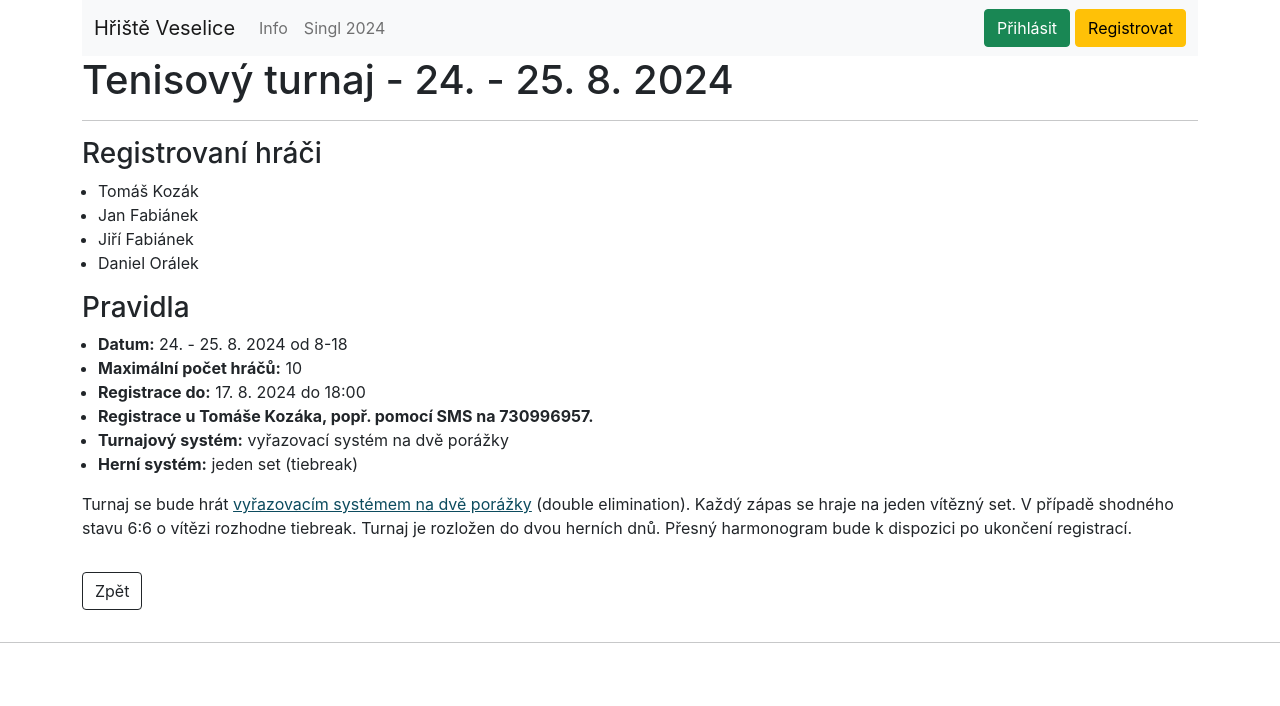
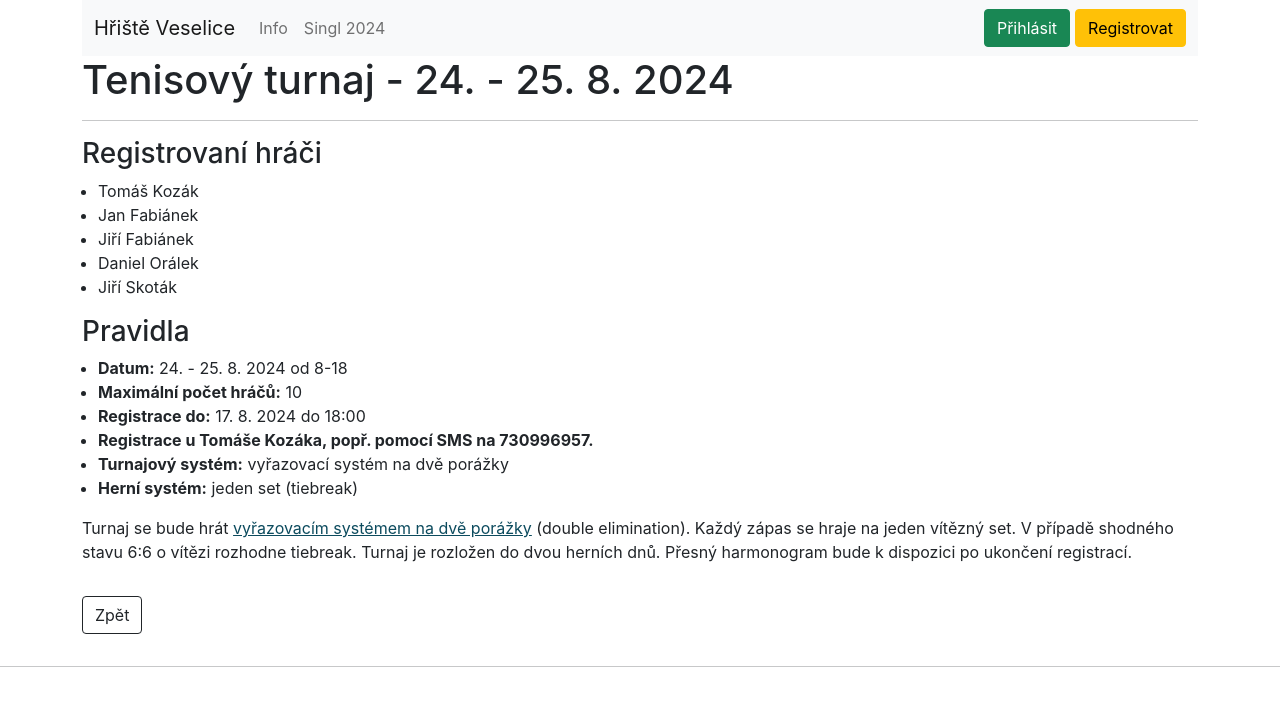
Before and after one commit to kotrzina/court-reservations, a Next.js app in the folder frontend/: page /turnaj/2024-singl in a window 1280 px wide. Shown: the top 706 px of the page. Built offline with nearby package versions, Linux system fonts and the light colour scheme.

Commit message:
Tour 2024 - add Jirka Skotak

```diff
--- a/frontend/pages/turnaj/2024-singl.tsx
+++ b/frontend/pages/turnaj/2024-singl.tsx
@@ -12,6 +12,7 @@ const Singl2024: NextPage = () => {
         "Jan Fabiánek",
         "Jiří Fabiánek",
         "Daniel Orálek",
+        "Jiří Skoták",
     ]
 
     const wikiDoubleElimination = "https://cs.wikipedia.org/wiki/Vy%C5%99azovac%C3%AD_syst%C3%A9m_na_dv%C4%9B_por%C3%A1%C5%BEky"
```
